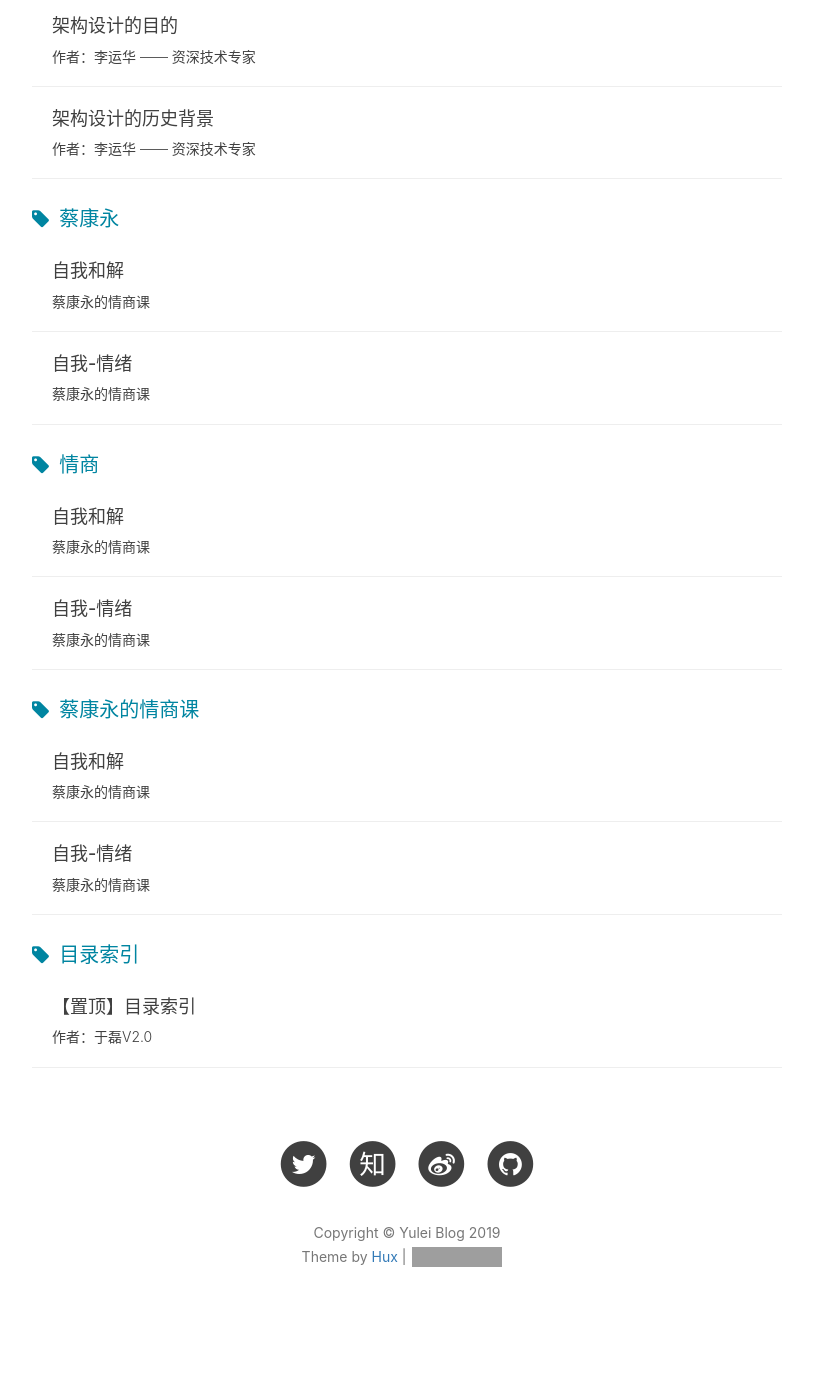
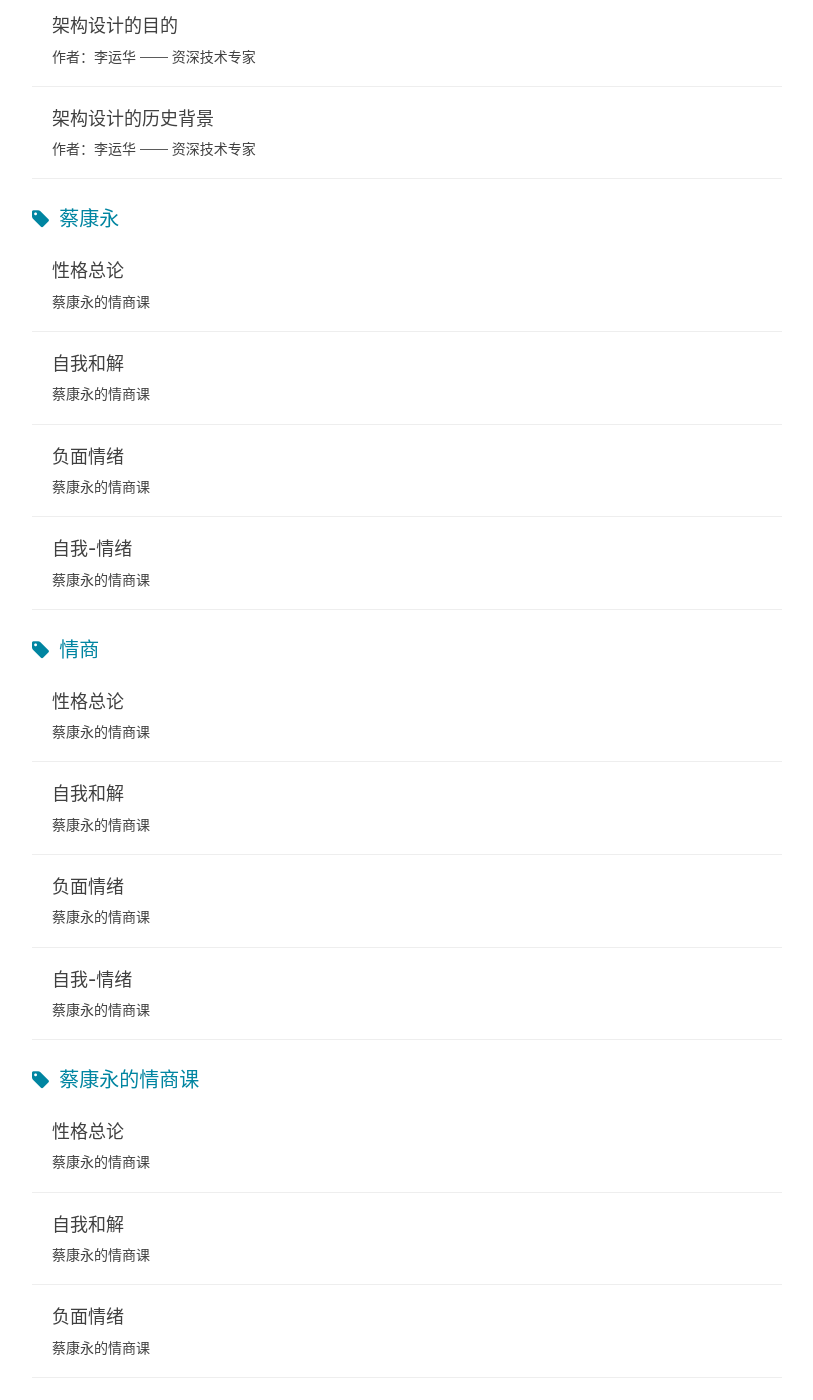
Before and after one commit to yuleizhuai/yuleizhuai.github.io, a Jekyll site: the page built from tags.html, in a window 1280 px wide and 1400 px high, scrolled down 26019 px. Shown: the whole window, without its empty margins (233-1046 px from the left). Built offline with Jekyll 4.4.1, drawn with Linux system fonts in a browser that asks for light colours; nearby versions of some CDN libraries; comment, search, counter and statistics services are not loaded; before the commit the page ends 27380 px from its top, so only the background shows below that; some of the changed lines change nothing that is shown; grey boxes are pictures that could not be loaded.

Commit message:
add 性格总论

```diff
--- /dev/null
+++ b/_posts/EQ/2019-04-05-mood.markdown
@@ -0,0 +1,52 @@
+---
+layout:     post
+title:      "负面情绪"
+subtitle:   "蔡康永的情商课"
+date:       2019-04-05 00:00:00
+author:     "于磊"
+header-img: "img/EQ/02.jpg"
+catalog: true
+tags:
+    - 蔡康永
+    - 情商
+    - 蔡康永的情商课
+
+---
+
+
+
+【自我透明错觉】：我们常常误以为自己明确地表达了我们的感受，可是别人根本接收不到。这种误解，就是自我透明错觉。我们以为自己好像一本摊开来的书，别人都读的到字里行间的意思，实际上在别人眼中，我们却是一本合起来的书，怎么读都读不出来内容。
+
+避免误解的做法：1.用不同的语气词结尾。比如：啦、呢、呀；相对严肃的态度，就可以省掉这类语气助词。 2.不同的表情做辅助。微信或短信通常会配有不同感情色彩的表情图示，可以夹在句中来帮助阐述我的态度。 3.可以多加一句话来做情绪的补充。比如：你几点钟过来，我好像你哦。 4.最后也是最直接的通过语音表达自己的语气语调。最直观的让对方感受我们的情绪和态度。
+
+
+
+【头脑特工队】：美国皮克斯动画工作室出品的《头脑特工队》(Insideout)，将快乐、悲伤、恐惧、厌恶、愤怒具象化，成为五个掌控五种情绪的小人。其中快乐是总想逗你开心的角色；恐惧是提醒你远离危险的角色；厌恶是让你身心免遭毒害的角色；愤怒保证你被世界公平对待；而悲伤却不知道是什么，她总是悄无声息的出现，不由自主的去碰操控台，然后我们痛哭失声，或者一瞬间悲从中来。故事在最后转折，让人们意识到，悲伤的情绪并不是不好的，当我们悲伤的时候，悲伤会操控我们流泪、痛苦，而这个发泄的过程恰好让我们的情绪释放出来，雨过天晴。快乐又成了主导的情绪。因此，五种情绪相辅相成，并无正负。
+
+
+
+【恐惧】：所有的情绪，无论正面还是负面，都是我们的一部分。情绪并无好坏之分，每一个负面情绪的背后，其实都有着正面的意义。恐惧的第一个正面意义，是保护我们远离伤害，远离危险。恐惧的第二个正面意义，是指引我们成长。
+
+
+
+【悲伤】：我们生命所累积的智慧，其实就在于学习怎么面对失去。我们常常会假笑，可是没有人会假哭。悲伤，一共教给我们三件事。第一件事，悲伤让我们意识到什么是真正重要的事。第二件事，悲伤使我们变得深刻。第三件事，悲伤带给我们维系关系的力量。
+
+
+
+【后悔】：后悔像是一杯鸡尾酒，是由不同的成分所调配而成的。学会品尝后悔，排除掉其中我们不需要的情绪，我们才能够更好的前进。短期的后悔是做错了的事情；长期的后悔是没做的事情。如果是短期的决定，你应该要谨慎，因为你的大脑，可能会帮着你一起欺骗你自己，找出很多似是而非的理由，让你做下其实是错误的决定；至于如果是长期的决定，你要勇敢一点，想做却没有做，不做做看，是不知道的。我们充分地理解，后悔是一定会来的，后悔是无可避免的。后悔就没那么可怕了。
+
+
+
+【愤怒】：愤怒是一种非常有力的武器。如果你希望愤怒成为你的筹码，那意味着，你在愤怒的时候，必须同时携带理性，而不是盲目的发火。对于愤怒，我们不要想忍住它，而是要想理解它、分析它，找到愤怒的原因。情绪没有所谓的对错，只需要被理解。保持理性的看待我们的愤怒。
+
+
+
+【空虚】：空虚是一种难以表达，却影响深远的情绪。要治疗空虚，我们不需要等着被别人填满，而是需要反过来去充实别人。人往往为了逃避空虚感，甚至愿意做出伤害自己的事情。造成空虚感的原因是，第一种可能来自于责任感的缺失。第二种可能是没有人生目标。寻找人生目标，舒服的做自己，感受乐趣，就不会感觉到空虚。
+
+
+
+【羞耻】：生活中，我们经常感觉到羞耻的情绪。羞耻是一种能够在意别人对我们看法的能力。每一次，我们摸索羞耻情绪的来源都是在帮助自己建立在世界里活下去的原则。
+
+
+
+【刻奇】：刻奇是情绪中的伪装者。如果我们把刻奇当成真实的情绪，就会逐渐失去辨认情绪真假的能力。
--- a/_posts/EQ/2019-04-05-reconcile.markdown
+++ b/_posts/EQ/2019-04-05-reconcile.markdown
@@ -38,9 +38,3 @@
 【踢猫效应】：我们会对地位低于自己，或比自己弱小的对象发泄不满情绪，这是一种典型的情绪传染所导致的恶性循环。
 
 当你对某些人的情感、欲望或态度，因某种原因，无法对对方直接表达时候。你就会把这种情绪情感转移到一个较安全的对象身上，以防御自己心理上无能无助的焦虑感。简单来说就是，你是对某个人有一些看法，却把它体验到其他人身上。例如：一位父亲在公司被领导指责，心情很不爽。回到家后，看到孩子在沙发上跳来跳去，就把孩子臭骂了一顿。孩子心里很窝火，就去踢了一脚身边的猫。
-
-
-
-【自我透明错觉】：我们常常误以为自己明确地表达了我们的感受，可是别人根本接收不到。这种误解，就是自我透明错觉。我们以为自己好像一本摊开来的书，别人都读的到字里行间的意思，实际上在别人眼中，我们却是一本合起来的书，怎么读都读不出来内容。
-
-避免误解的做法：1.用不同的语气词结尾。比如：啦、呢、呀；相对严肃的态度，就可以省掉这类语气助词。 2.不同的表情做辅助。微信或短信通常会配有不同感情色彩的表情图示，可以夹在句中来帮助阐述我的态度。 3.可以多加一句话来做情绪的补充。比如：你几点钟过来，我好像你哦。 4.最后也是最直接的通过语音表达自己的语气语调。最直观的让对方感受我们的情绪和态度。
--- /dev/null
+++ b/_posts/EQ/2019-04-06-personality.markdown
@@ -0,0 +1,167 @@
+---
+layout:     post
+title:      "性格总论"
+subtitle:   "蔡康永的情商课"
+date:       2019-04-05 00:00:00
+author:     "于磊"
+header-img: "img/EQ/03.jpg"
+catalog: true
+tags:
+    - 蔡康永
+    - 情商
+    - 蔡康永的情商课
+
+---
+
+
+
+**情绪是天气，性格是气候。**
+
+
+
+#### 情商高的人，不会拿性格当借口
+
+可是要变成一个高情商达人，我们还需要知道，自己到底位于什么样的气候地带。而我们的性格，就是这个气候地带。
+
+性格是一幅油画，一幅油画是永远都画不完的。我们的性格也就是这个样子。随着一生的进展，性格会一直呈现出不同的状态。
+
+"我就是这种人"，有这样子的态度跟原则，恐怕就会限制了自己人生的发展，抹杀了非常多的可能性。
+
+我们逐步地认识"性格"这件事之后，就不会再把所有的理由推给性格这个借口。
+
+第一，性格是由不同维度的发展组合而成的。
+
+通过维度观看性格，我们的性格是由好几种不同的维度的发展，组合而成的。在你的性格当中，可以由三块内向的积木，再加上两块外向的积木组合而成。所以粗糙地说，"自己是一个内向的人，或者外向的人"，就会自己把自己限制住，变得不必要。
+
+第二，性格不是一成不变的一条直线，而是波浪线。
+
+**我们的性格表现，不是像直线那样保持不变，而是像一条波浪线，在不同情况下有所起伏。**想一下熟悉的喜剧之王周星驰。在电影当中看到周星驰的时候，你会觉得"这个人真是放得开"。可是，如果在访谈节目里面看到周星驰，往往会觉得他很内向，沉默寡言。这时候要去判断，到底是一个性格内向的人，还是外向的人？在不同的状态，人就是会显露出不同的性格的层面。
+
+
+
+#### 性格大变不靠谱，性格微调才管用
+
+【性格改变的诀窍】：所谓的改变性格，是指在我们的性格基础上，延展它的弹性，让它能够适应我们在不同的时间，需要达成不同的目标。**改变性格的动力，应该来自于我们对真心想要的东西的渴望，而不是强迫自己，来符合别人的期许。**
+
+可怕的"性格决定命运"，那怎么办？别担心，性格是有可以改变的部分的。
+
+改了性格，我们还是自己本人吗？我们一直都在强调，我们所拥有的这个人生，并没有所谓正确的生活方式，只有是否适合你的生活方式。所谓适合我们的生活方式，就是在性格和人生愿望当中，得到一个平衡点。
+
+如果我们想要改变性格，应该是因为我们想要获得我们真心想要的东西，而不是改变我们自己，去符合别人的期望。顺着这个改变动机，请设定具体的目标。一定要为自己设下一个奖励，每具体地做一次改进，就要奖励自己一下。这就是我们朝向具体的小的目标，训练自己改变的方法。(奖励——休息——重复)
+
+如果你改变的目标是说"我要变得受欢迎"，这有点模糊；可以把它具体化为"我们如果见到曾经见过面的人，主动上前问好"，这个行为就很具体。
+
+改变性格的两件事：第一，搞清楚自己改变的动机，是为了追求更好的、更想要的东西；第二，如果要做出改变，设定一个小而具体的目标。其实任何事情都是一样的，只要有不满意，就要尝试不同于以前的做法。如果一直重复之前的做法，其实就只会一直重复得到同样的结果。
+
+
+
+#### 为什么我们对心理测试上瘾 —波丽安娜效应
+
+网络上流传的心理测试，之所以令我们觉得准确，是因为巴纳姆效应和波丽安娜效应的存在，实际的准确度并不高。而专业的心理测试，需要做到可信度和有效度两个方面，来具体体验我们性格中的不同层面。
+
+所谓的可信度，就是同一个人重复地做这个测试，会得出同样的结果，这样才可信；所谓的有效度，就是这份测试能不能够具体地查出来想要检验的部分。
+
+我们很容易就把自己想象的比真正的自己要好，我们也很容易地接受别人对我们做正面的描述。心理测试的"准"与"不准"，其实只是根据我们对于自己性格的印象来判断。它所显示的是一种想要被别人了解的态度，是一种安慰跟寄托。
+
+
+
+#### 你知道有四个"自己"吗？ --自我暴露
+
+别人眼中的你，跟你眼中的自己，是完全不同的。借助周哈里窗，能够帮助我们更好的认清性格中的四个区域，更深入的了解自己。
+
+Johari Window - 周哈里窗，是人际关系当中互相了解的工具。周哈里窗有四个窗户：
+
+第一个区域，叫做公开区（开放区，自由活动领域），自己知道，别人也知道。比方说，你在班上常常顶撞老师，大家知道"哇，你性格勇敢"，你自己也这么认为
+
+第二个区域，是隐藏区（逃避或隐藏区域），我们自己知道，可是别人不知道。比方说，有的人其实很自卑，可是绝对不会表现出来，反而故意装出很自信的样子。所以，其他的人都觉得你是一个很自信的人，只有你知道自己其实很自卑。
+
+第三个区域，是盲目区，也叫作口臭区。口臭就是这么回事情，别人都闻得到，你自己闻不到。所以这个盲目区就是你自己不知道，可是别人都知道的。比方说，我真的认识某一些人，在社交网站上面很喜欢发刚买的东西，或者刚去哪里旅游的景点。他们心里面真的都以为，好东西就是跟别人分享。大家去不了冰岛，给大家看一下，冰岛的火山这么厉害；大家去不了泰国的时候，给大家看一下，泰国新开的酒店这么漂亮。你认为你在分享好的东西，可是别人认为你在炫耀。特别提醒，别人眼中的你的性格，未必是你真实的性格。他们可能真的没有炫耀的意思。可是最少，周围的人是这样的观感，所得出来的结论。
+
+第四个区域，是未知区（处女领域）。比方说，你本来认为你绝对不可能亲手去碰触粪便这种东西。可是所有养猫的人都会自称"铲屎官"，就是猫狗的大便你得去处理。有的人连自己都会感觉非常的惊讶，"天呐，原来我养了猫，会变成这么有耐心的人！"，潜在的性格被激发出来了。
+
+我们每个人性格都有这4个区域，这4块窗户大小有可能比例不一样。盲目区比较大的人，就会被别人认为"这个人真的很没有自知之明"；而隐藏区比较大的人就会被认为很神秘。其实很多人活了一辈子，都搞不清楚自己有哪一些性格是在隐藏区？哪一些性格又在盲目区？或者是未知区？
+
+怎么样能够跟别人变得互相了解呢？心理学家建议，跟别人交流的时候，如果适当地自我揭露，self - disclosure，我们分享一些私密的经历，这些私密的经历就来自于我们的隐藏区。说白了，就是跟别人讲真心话。
+
+
+
+
+
+**爱上任何人的36个问题**
+
+美国心理学家 Arthur Aron 博士，在《人际亲密感的产生：实验程序及部分初步发现》一文中，曾设计了一个实验：他让参与实验的陌生人，两两分组坐在一起，在45分钟内，让他们彼此提问并回答36个问题，回答之后让彼此凝视4分钟。最后，通过调查问卷，向参与实验的人，了解实验双方对彼此的亲密感，并进行了追踪调查。
+
+实验结果发现：有30%参与实验的人，在聊完36个问题后，表示他们和一起参与实验人的关系已经超过了他们人生中和其他人的任何一段；一段时间之后，有37%的实验者，在上课的时候坐在了一起；而有35%的实验者，在问答过后，已经开始约会。还有一对实验者，在六个月后就结婚了，他们邀请了所有参与实验的人，都去参加了他们的婚礼。
+
+最终实验结论：发展亲密关系的关键，是要双方不断持续和深入地相互坦白自己的内心。只要两个人彼此足够坦诚、相互分享与交流，人们是可以快速喜欢上一个陌生人的。
+
+由实验的对比组研究者还发现：两个人能否变得更加亲密，和他们的三观和对重要事件的看法是否一致，并没有非常大的关系。
+
+Arthur Aron博士的这个“爱上陌生人”的实验，后来被很多人所效仿。一位大学教授Mandy Len Catron，和刚认识的一位陌生男人，尝试了此实验，结果迅速培养出感情，坠入情网。她把自己的经历，在《纽约时报》的情感专栏上发表了文章《只要你这么做，想爱上任何人都可以》，随后这系列的36个问题在各种社交网络上走红，引起了众多人的兴趣与试验，被称之为“爱上任何人的36个问题”。
+
+**第一组：**
+
+1. 假如可以选择世界上任何人，你希望邀请谁共进晚餐？
+
+2. 你希望成名吗？在哪一方面？
+
+3. 拨打电话前，你会先练习要说的话吗？为什么？
+
+4. 对你来说，怎样才算是“完美”的一天？
+
+5. 上一次唱歌给自己听是什么时候？唱歌给别人听又是什么时候呢？
+
+6. 假如你能够活到90岁，并且你可以选择让你的心智或身体在后60年一直停留在30岁，你会选择哪一个？
+
+7. 关于未来你可能怎么死，你有自己的秘密预感吗？
+
+8. 列举3个你和对方共同拥有的特质。
+
+9. 你的人生中最感恩的事情是什么？
+
+10. 假如可以改变你成长过程中的任何事，你希望有哪些改变？
+
+11. 用4分钟的时间，尽可能详细地向对方讲述你的人生故事。
+
+12. 假如明天早上起床后能获得任何一种能力或特质，你希望是什么？
+
+**第二组：**
+
+13. 假如有颗水晶球能告诉你关于自己、人生或未来的一切真相，你想知道什么？
+
+14. 有什么事想做很久了？还没去做的原因是？
+
+15. 你人生最大的成就是什么？
+
+16. 友情中你最重视哪一个部份？
+
+17. 你最珍贵的回忆是什么？
+
+18. 你最糟糕的回忆是什么？
+
+19. 如果你知道自己将在一年内突然死去，你会改变自己目前的生活方式吗？为什么？
+
+20. 友情对你而言意味着什么？
+
+21. 爱和感情在你生命里扮演什么样的角色？
+
+22. 轮流分享你认为对方拥有的比较好的性格特点。各自提5点。
+
+23. 你的家庭关系亲密温暖吗？你是否觉得自己的童年比大部分人快乐？
+
+24. 你与母亲的关系如何？
+
+**第三组：**
+
+25. 说出3个含有“我们”并且符合实际情况的句子，比如“我们现在都在这个房间里”。
+26. 完成这个句子：“我希望可以跟某个人分享——”。
+27. 如果你要成为对方的密友，有什么事是他或她需要知道的？
+28. 告诉对方你喜欢他或她的什么地方（回答此题必须非常诚实，要说出你可能不会对刚认识的人说的事）。
+29. 和对方分享你人生中尴尬的时刻。
+30. 上次在别人面前哭是什么时候？自己哭又是什么时候？
+31. 告诉对方，你现在喜欢他或她什么地方。
+32. 有什么事是绝对不能开玩笑的？
+33. 如果你今天晚上就会死掉，而且无法与任何人联系，你最遗憾还没有告诉别人什么事？为什么还没说呢？
+34. 你的房子起火了，你所有的东西都在里面。在救出所爱的人和宠物后，你还有时间可以安全地抢救出最后一件东西。你会拿什么？为什么？
+35. 在你所有家人当中，谁的死对你的打击会最大？为什么？
+36. 分享你人生中的一个问题，问对方遇到这样的问题会怎么做。同时也请对方告诉你，在他或她看来，你对这个问题的感受是什么。
```
Also changed, not shown: img/EQ/03.jpg (added).
